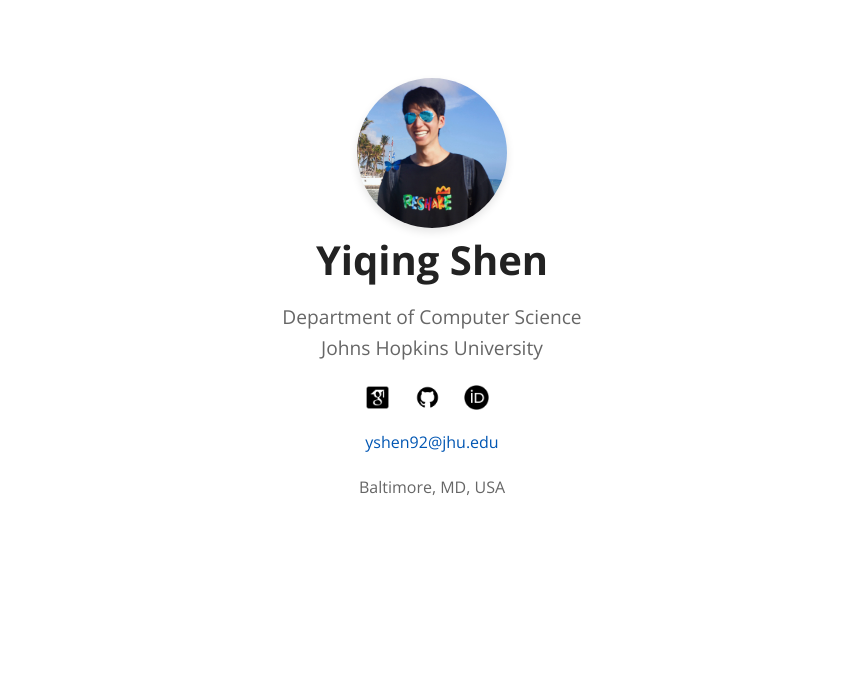
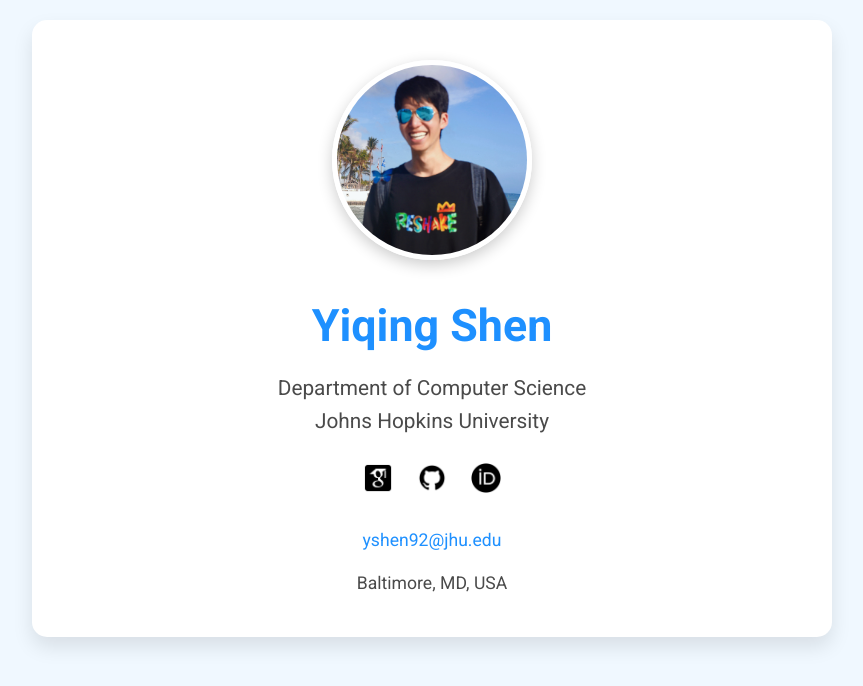
Before and after one commit to yiqings/yiqings.github.io, a plain HTML site: page index.html in a window 1280 px wide. Shown: the whole page, without its empty margins (208-1071 px from the left). Drawn offline with nearby package versions, Linux system fonts and the light colour scheme.

Commit message:
Update index.html

```diff
--- a/index.html
+++ b/index.html
@@ -4,126 +4,113 @@
 <meta charset="UTF-8">
 <meta name="viewport" content="width=device-width, initial-scale=1.0">
 <title>Yiqing Shen</title>
-<link href="https://fonts.googleapis.com/css2?family=Open+Sans:wght@300;400;700&display=swap" rel="stylesheet">
+<link href="https://fonts.googleapis.com/css2?family=Roboto:wght@300;400;700&display=swap" rel="stylesheet">
 <style>
   * {
     margin: 0;
     padding: 0;
     box-sizing: border-box;
   }
-
   body {
-    padding-top: 10%;
-    font-family: 'Open Sans', sans-serif; /* A cleaner, more academic-looking font */
+    font-family: 'Roboto', sans-serif;
     text-align: center;
-    background-color: #fff; /* A white background for a cleaner look */
+    background-color: #f0f8ff; /* Light blue background */
     color: #333;
     line-height: 1.6;
+    padding: 20px;
   }
-
+  .container {
+    max-width: 800px;
+    margin: 0 auto;
+    background-color: white;
+    border-radius: 15px;
+    padding: 40px;
+    box-shadow: 0 10px 20px rgba(0,0,0,0.1);
+  }
   .profile-pic-container {
-    width: 150px;
-    height: 150px;
+    width: 200px;
+    height: 200px;
     border-radius: 50%;
     overflow: hidden;
-    margin: auto;
-    margin-bottom: -50px; /* Adjusted to bring the image closer to the name */
-    position: relative;
-    top: -50px; /* Adjust if necessary */
-    box-shadow: 0 4px 8px rgba(0,0,0,0.1); /* Optional: adds a subtle shadow for depth */
+    margin: 0 auto 30px;
+    box-shadow: 0 5px 15px rgba(0,0,0,0.2);
+    border: 5px solid white;
   }
-
   .profile-pic-container img {
     width: 100%;
     height: 100%;
     object-fit: cover;
   }
-
   .name {
-    font-size: 2.5em; /* A responsive font size */
-    font-weight: 700; /* Heavier weight for the name */
+    font-size: 2.8em;
+    font-weight: 700;
     margin-bottom: 10px;
-    color: #222; /* Slightly darker than body text for emphasis */
+    color: #1e90ff; /* Dodger blue */
   }
-
   .affiliation {
-    font-size: 1.2em;
-    margin-bottom: 20px;
-    color: #666;
+    font-size: 1.3em;
+    margin-bottom: 25px;
+    color: #4a4a4a;
   }
-
+  .links {
+    margin-bottom: 25px;
+  }
   .links a {
     display: inline-block;
-    margin: 0 5px;
-    font-size: 1em;
-    color: #0056b3;
+    margin: 0 10px;
+    transition: transform 0.3s;
+  }
+  .links a:hover {
+    transform: scale(1.1);
+  }
+  .links img {
+    width: 30px;
+    height: auto;
+  }
+  .email, .location {
+    font-size: 1.1em;
+    margin-top: 15px;
+    color: #4a4a4a;
+  }
+  .email a {
+    color: #1e90ff;
     text-decoration: none;
     transition: color 0.3s;
   }
-
-  .links a:hover {
-    color: #002766;
+  .email a:hover {
+    color: #0056b3;
   }
-
-  .location {
-    font-size: 1em;
-    margin-top: 20px;
-    color: #666;
+  @media (max-width: 600px) {
+    .container {
+      padding: 20px;
     }
-
-  .email {
-    font-size: 1em;
-    margin-top: 20px;
-    color: #666;
+    .name {
+      font-size: 2.2em;
     }
-
-  .email a {
-    color: #0056b3;
-    text-decoration: none;
-    transition: color 0.3s;
-  }
-
-  .email a:hover {
-    color: #002766;
-  }
-
-  .links img {
-    width: 25px;
-    height: auto;
-    vertical-align: middle;
-    margin-right: 10px; /* Space between icons */
-  }
-
-
-  /* Responsive adjustments for icons */
-  @media (max-width: 768px) {
-    .links img {
-      width: 25px; /* Smaller size for smaller screens */
+    .affiliation {
+      font-size: 1.1em;
     }
   }
-
-
-
 </style>
 </head>
 <body>
-
+<div class="container">
   <div class="profile-pic-container">
     <img src="self.jpeg" alt="Yiqing Shen">
   </div>
 
-<div class="name">Yiqing Shen</div>
-<div class="affiliation">Department of Computer Science <br> Johns Hopkins University</div>
+  <h1 class="name">Yiqing Shen</h1>
+  <div class="affiliation">Department of Computer Science<br>Johns Hopkins University</div>
 
   <div class="links">
-  <a href="https://scholar.google.com/citations?user=YDlF4lQAAAAJ&hl=en">
-    <img src="icon/google.png" alt="Google Scholar" />
+    <a href="https://scholar.google.com/citations?user=YDlF4lQAAAAJ&hl=en" target="_blank">
+      <img src="icon/google.png" alt="Google Scholar">
     </a>
-  <a href="https://github.com/yiqings">
-    <img src="icon/github.png" alt="GitHub" />
+    <a href="https://github.com/yiqings" target="_blank">
+      <img src="icon/github.png" alt="GitHub">
     </a>
-  <a href="https://orcid.org/0000-0001-7866-3339">
-    <img src="icon/orcid.png" alt="ORCiD" />
+    <a href="https://orcid.org/0000-0001-7866-3339" target="_blank">
+      <img src="icon/orcid.png" alt="ORCiD">
     </a>
   </div>
 
@@ -134,6 +121,6 @@
   <div class="location">
     Baltimore, MD, USA
   </div>
-
+</div>
 </body>
 </html>
```
Lines whose indentation alone changed are shown as unchanged.
